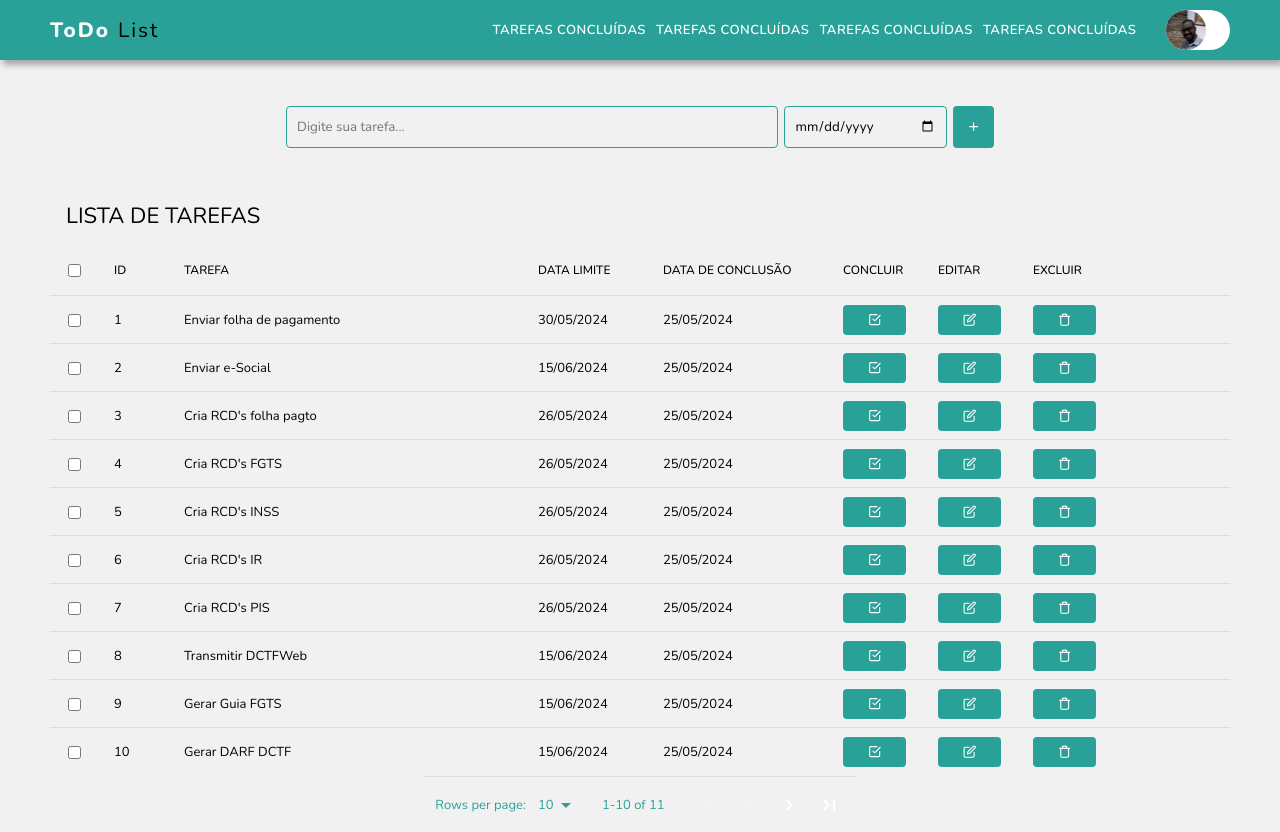
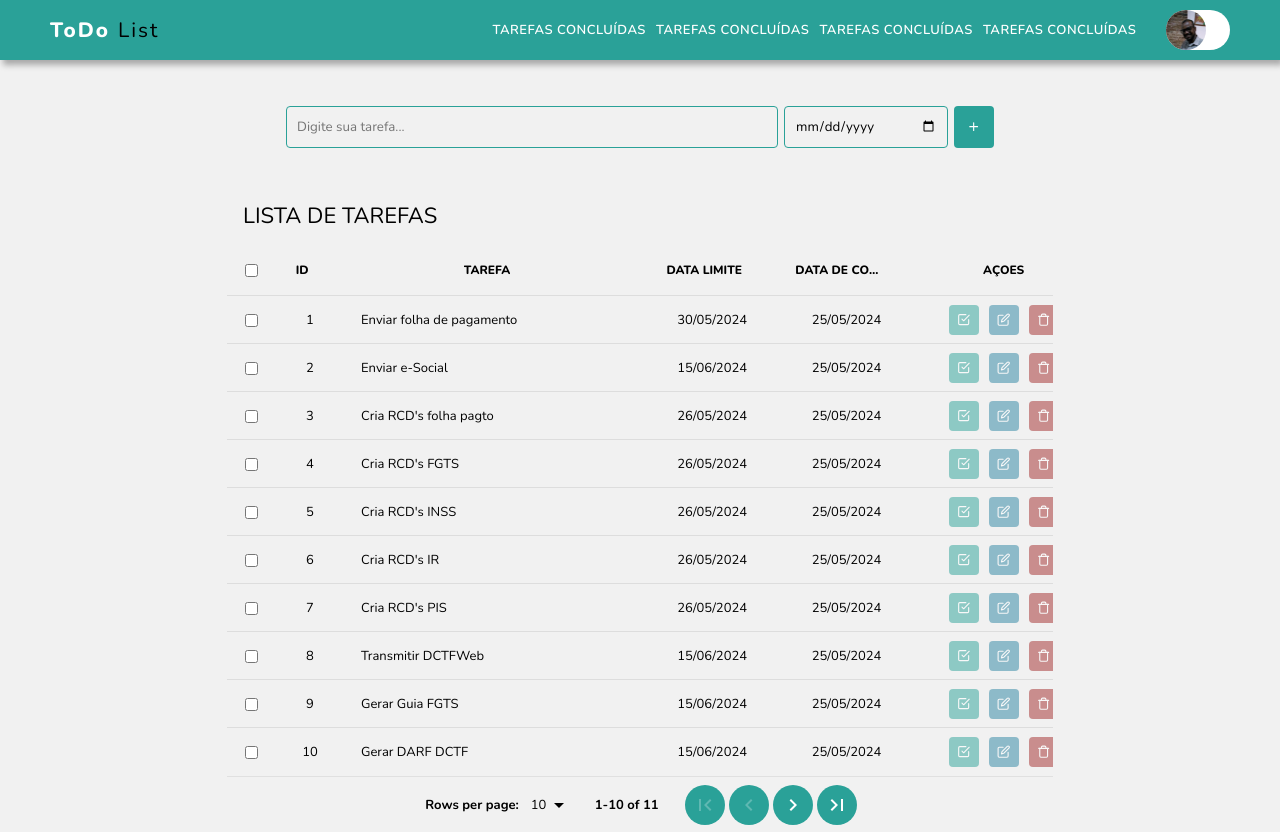
Before and after one commit to iraeveras/todo-list-react-vite, a React (Vite) app: page / in a window 1280 px wide. Built offline with nearby package versions, Linux system fonts and the light colour scheme.

Commit message:
refatoração

```diff
--- /dev/null
+++ b/src/components/Button/BottonDone.jsx
@@ -0,0 +1,12 @@
+import { FiCheckSquare } from "react-icons/fi";
+import "./Button.css"
+
+function ButtonDone() {
+    return (
+        <button type='button' className='btn-done'>
+            <FiCheckSquare />
+        </button>
+    )
+}
+
+export default ButtonDone
--- a/src/components/Button/Button.css
+++ b/src/components/Button/Button.css
@@ -1,9 +1,9 @@
-button {
+.btn-add {
     display: flex;
     align-items: center;
     justify-content: center;
-    width: 100px;
-    height: 30px;
+    width: 42px;
+    height: 42px;
     background-color: #2aa198;
     padding: 5px;
     border: none;
@@ -13,10 +13,44 @@ button {
     cursor: pointer;
 }
 
+.btn-done,
+.btn-edit,
+.btn-delete {
+    display: flex;
+    align-items: center;
+    justify-content: center;
+    width: 30px;
+    height: 30px;
+    padding: 5px;
+    border: none;
+    border-radius: 4px;
+    color: #FFF;
+    font-weight: bold;
+    cursor: pointer;
+    opacity: 0.5;
+    transition: opacity .3s ease-in-out;
+}
+
+.btn-done {
+    background-color: #2aa198;
+}
+
+.btn-edit {
+    background-color: #2a83a1;
+}
+
+.btn-delete {
+    background-color: #a12a2a;
+}
+
+.btn-done:hover,
+.btn-edit:hover,
+.btn-delete:hover {
+    opacity: 1;
+}
+
 @media (width <= 900px) {
-
-
-    .task-form button {
+    .btn-add {
         width: 100%;
     }
 }
--- a/src/components/Button/Button.jsx
+++ /dev/null
@@ -1,10 +0,0 @@
-
-import './Button.css'
-
-export const Button = ({children}) => {
-    return (
-        <button type='button'>
-            {children}
-        </button>
-    )
-}
--- /dev/null
+++ b/src/components/Button/ButtonAdd.jsx
@@ -0,0 +1,12 @@
+import { FiPlus } from "react-icons/fi";
+import './Button.css'
+
+function ButtonAdd () {
+    return (
+        <button type='button' className='btn-add'>
+            <FiPlus />
+        </button>
+    )
+}
+
+export default ButtonAdd
--- /dev/null
+++ b/src/components/Button/ButtonDelete.jsx
@@ -0,0 +1,10 @@
+import { FiTrash } from "react-icons/fi";
+function ButtonDelete() {
+    return (
+        <button type='button' className='btn-delete'>
+            <FiTrash />
+        </button>
+    )
+}
+
+export default ButtonDelete
--- /dev/null
+++ b/src/components/Button/ButtonEdit.jsx
@@ -0,0 +1,12 @@
+import { FiEdit } from "react-icons/fi";
+import "./Button.css"
+
+function ButtonEdit() {
+    return (
+        <button type='button' className='btn-edit'>
+            <FiEdit />
+        </button>
+    )
+}
+
+export default ButtonEdit
--- a/src/components/Formtask/Formtask.jsx
+++ b/src/components/Formtask/Formtask.jsx
@@ -1,7 +1,6 @@
 'use client'
 import { useState } from "react";
-import { Button } from "../Button/Button";
-import { FiPlus } from "react-icons/fi";
+import  ButtonAdd  from "../Button/ButtonAdd";
 import { dateAtual } from "../../variables/constants";
 import './Formtask.css';
 
@@ -9,8 +8,6 @@ export const Formtask = () => {
 
     const [inputTextTask, setInputTextTask] = useState('');
     const [inputDateTask, setInputDateTask] = useState('');
-
-
 
     const handleTaskAdd = () => {
 
@@ -32,7 +29,6 @@ export const Formtask = () => {
             }
 
             console.log(task)
-        // console.log(task)
         // setinputTaxtTask('')
 
     }
@@ -61,14 +57,7 @@ export const Formtask = () => {
                     />
                 </div>
 
-                <button
-                type="button"
-                className='btn-add-task'
-                onClick={handleTaskAdd}
-                >
-                    <FiPlus />
-                </button>
-
+                <ButtonAdd onClick={handleTaskAdd} />
 
             </section>
 
--- a/src/components/Task/Task.css
+++ b/src/components/Task/Task.css
@@ -1,81 +1,18 @@
 .task-section {
     display: flex;
     flex-direction: column;
-    min-width: 60%;
+    min-width: 55%;
     background: transparent;
 }
 
-.task-list {
-    display: flex;
-    flex-direction: column;
-    align-items: center;
-    gap: 10px;
-    width: 650px;
-
-}
-
-.list {
-    display: flex;
-    align-items: center;
-    justify-content: space-between;
-    width: 100%;
-    background: #FFF;
-    padding: 10px;
-    border-radius: 6px;
-}
-
-.task-group {
-    display: grid;
-    align-items: center;
-    grid-template-columns: 2fr 1fr 1fr;
-    width: 100%;
-    font-size: 13px;
-    gap: 10px;
+section {
+    width: 70%;
 }
 
 .btn-group {
+    width: 100%;
     display: flex;
     align-items: center;
     justify-content: center;
     gap: 10px;
 }
-
-.btn-concluir,
-.btn-editar,
-.btn-excluir {
-    display: flex;
-    align-items: center;
-    justify-content: center;
-    transition: background .3s ease-in-out;
-}
-
-.btn-editar:hover {
-    background-color: blue;
-}
-
-.btn-excluir:hover {
-    background-color: red;
-}
-
-@media (width <= 1180px) {
-    .task-list {
-        width: 100%;
-    }
-}
-
-@media (width <= 900px) {
-    .list {
-        display: flex;
-        flex-direction: column;
-    }
-
-    .btn-group {
-        display: grid;
-        grid-template-columns: 1fr 1fr 1fr;
-        width: 100%;
-    }
-
-    .btn-group button {
-        width: 100%;
-    }
-}
--- a/src/components/Task/Task.jsx
+++ b/src/components/Task/Task.jsx
@@ -1,77 +1,18 @@
 import React from "react";
 import DataTable , { createTheme } from "react-data-table-component";
-import { FiCheckSquare } from "react-icons/fi";
-import { FiEdit } from "react-icons/fi";
-import { FiTrash } from "react-icons/fi";
-import { Button } from "../Button/Button";
+import ButtonDone from "../Button/BottonDone.jsx";
+import ButtonEdit from "../Button/ButtonEdit.jsx";
+import ButtonDelete from "../Button/ButtonDelete.jsx";
+import { COLUMN_WIDTHS, customStyles } from "../../variables/constants.js";
+
+
+
 import api from "../../services/api.js";
 import './Task.css';
 
-
-
-export const Task = () => {
-
-    const columns = [
-
-        {
-            name: "ID",
-            selector: row => row.id,
-            sortable: true,
-            width: '70px',
-            text: "center"
-        },
-        {
-            name: "TAREFA",
-            selector: row => row.task,
-            width: '30%',
-            sortable: true,
-        },
-        {
-            name: "DATA LIMITE",
-            selector: row => row.date_conpletion,
-            width: '125px',
-            sortable: true
-        },
-        {
-            name: "DATA DE CONCLUSÃO",
-            selector: row => row.create_date_task,
-            width: '180px',
-            sortable: true
-        },
-        {
-            name: "CONCLUIR",
-            cell: () => (
-                <button className="btn-concluir">
-                    <FiCheckSquare />
-                </button>
-            ),
-            width: '95px',
-
-        },
-        {
-            name: "EDITAR",
-            cell: () => (
-                <button className="btn-editar">
-                    <FiEdit />
-                </button>
-            ),
-            width: '95px',
-
-        },
-        {
-            name: "EXCLUIR",
-            cell: () => (
-                <button className="btn-excluir">
-                    <FiTrash />
-                </button>
-            ),
-            width: '95px',
-
-        },
-    ];
-
+// Função para criar o tema
+const createCustomTheme = () => {
     createTheme('solarized', {
-
         text: {
             primary: '#000000',
             secondary: '#2aa198',
@@ -86,27 +27,100 @@ export const Task = () => {
         divider: {
             default: '#ddd',
         },
+        header: {
+            fontSize: '18px',
+            fontColor: '#333',
+            fontWeight: '700',
+            backgroundColor: '#f5f5f5',
+            height: '56px',
+            paddingLeft: '16px',
+            paddingRight: '16px',
+        },
         action: {
             button: 'rgba(0,0,0,.54)',
             hover: 'rgba(0,0,0,.08)',
             disabled: 'rgba(0,0,0,.12)',
         },
     }, 'dark');
+};
 
-    const data = api.map(item => {
-        return (
-
-            {
+// Função para mapear dados da API
+const mapDataFromAPI = (apiData) => {
+    return apiData.map(item => ({
         id: item.id,
         task: item.task,
         date_conpletion: item.completion_date,
-                create_date_task: item.create_date
-            }
-        )
-    })
+        create_date_task: item.create_date,
+    }));
+};
+
+export const Task = () => {
+
+    createCustomTheme()
+
+    // Definição das Colunas
+const columns = [
+    {
+        name: "ID",
+        selector: row => row.id,
+        sortable: true,
+        width: COLUMN_WIDTHS.ID,
+        style: {
+            width: '100%',
+            justifyContent: 'center',
+            textAlign: 'center'
+        },
+    },
+    {
+        name: "TAREFA",
+        selector: row => row.task,
+        sortable: true,
+        width: COLUMN_WIDTHS.TAREFA,
+        style: {
+            justifyContent: 'start'
+        },
+    },
+    {
+        name: "DATA LIMITE",
+        selector: row => row.date_conpletion,
+        sortable: true,
+        style: {
+            justifyContent: 'center'
+        },
+    },
+    {
+        name: "DATA DE CONCLUSÃO",
+        selector: row => row.create_date_task,
+        sortable: true,
+        style: {
+            justifyContent: 'center'
+        },
+    },
+    {
+
+        name: "AÇOES",
+        width: COLUMN_WIDTHS.ACTION,
+        style: {
+            text: 'center',
+            width: '100%'
+        },
+        cell: () => (
+            <div className="btn-group">
+            <ButtonDone />
+            <ButtonEdit />
+            <ButtonDelete />
+        </div>
+        ),
+
+    },
+
+];
+
+
+    const data = mapDataFromAPI(api)
 
     return (
-
+        <section>
         <DataTable
         title="LISTA DE TAREFAS"
         columns={columns}
@@ -116,7 +130,8 @@ export const Task = () => {
         pagination
         fixedHeader
         theme="solarized"
+        customStyles={customStyles}
         />
-
+        </section>
     )
 }
--- a/src/components/Wrapper/Wrapper.css
+++ b/src/components/Wrapper/Wrapper.css
@@ -2,6 +2,7 @@
     display: flex;
     flex-direction: column;
     align-items: center;
+    justify-content: center;
     margin: 0 50px;
     background-color: transparent;
     height: 100%;
--- a/src/variables/constants.js
+++ b/src/variables/constants.js
@@ -7,4 +7,59 @@ let ano = date.getFullYear();
 dia = dia < 10 ? dia = `0${dia}` : dia
 mes = mes < 10 ? dia = `0${mes}` : mes
 
-export const dateAtual = `${dia}/${mes}/${ano}`
+const dateAtual = `${dia}/${mes}/${ano}`
+
+const COLUMN_WIDTHS = {
+    ID: '70px',
+    TAREFA: '300px',
+    DATA_LIMITE: '10%',
+    DATA_CONCLUSAO: '180px',
+    ACTION: '180px',
+};
+
+const customStyles = {
+    headCells: {
+        style: {
+
+            fontWeight: '800',
+            justifyContent: 'center'
+        },
+    },
+    pagination: {
+        style: {
+            borderTop: '1px solid #e0e0e0',
+            justifyContent: 'center',
+            color: '#000',
+            fontWeight: '700'
+        },
+        pageButtonsStyle: {
+            borderRadius: '50%',
+            height: '40px',
+            width: '40px',
+            padding: '8px',
+            margin: '0 2px',
+            cursor: 'pointer',
+            transition: '0.4s',
+            color: '#FFF',
+            fill: '#FFF',
+            backgroundColor: '#2aa198',
+            '&:hover:not(:disabled)': {
+                backgroundColor: '#4a8',
+            },
+            '&:focus': {
+                outline: 'none',
+                backgroundColor: '#4a8',
+            },
+            '&:disabled': {
+                cursor: 'unset',
+                color: '#888',
+                fill: '#ffffff40',
+            },
+        },
+        paginationTextStyle: {
+                color: '#000'
+        },
+    },
+};
+
+export {dateAtual, COLUMN_WIDTHS, customStyles}
```
Lines whose indentation alone changed are shown as unchanged.
